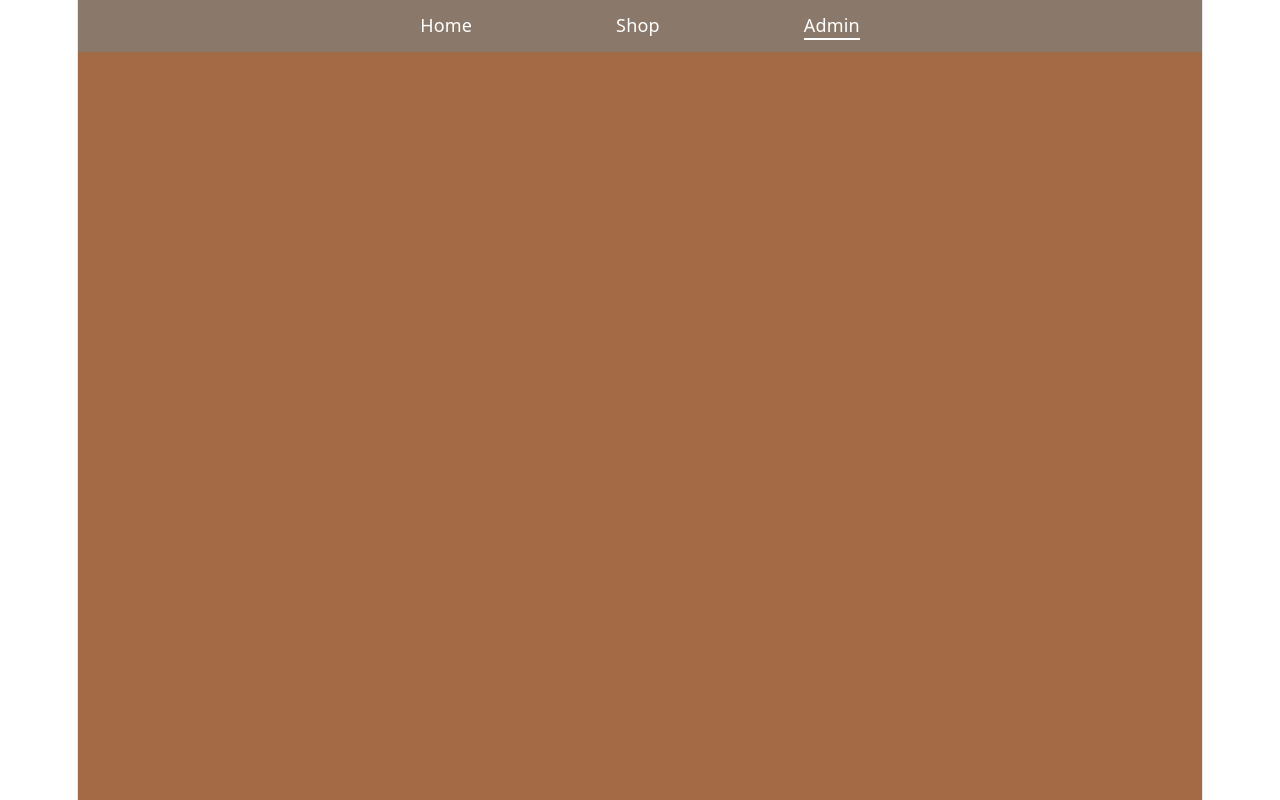
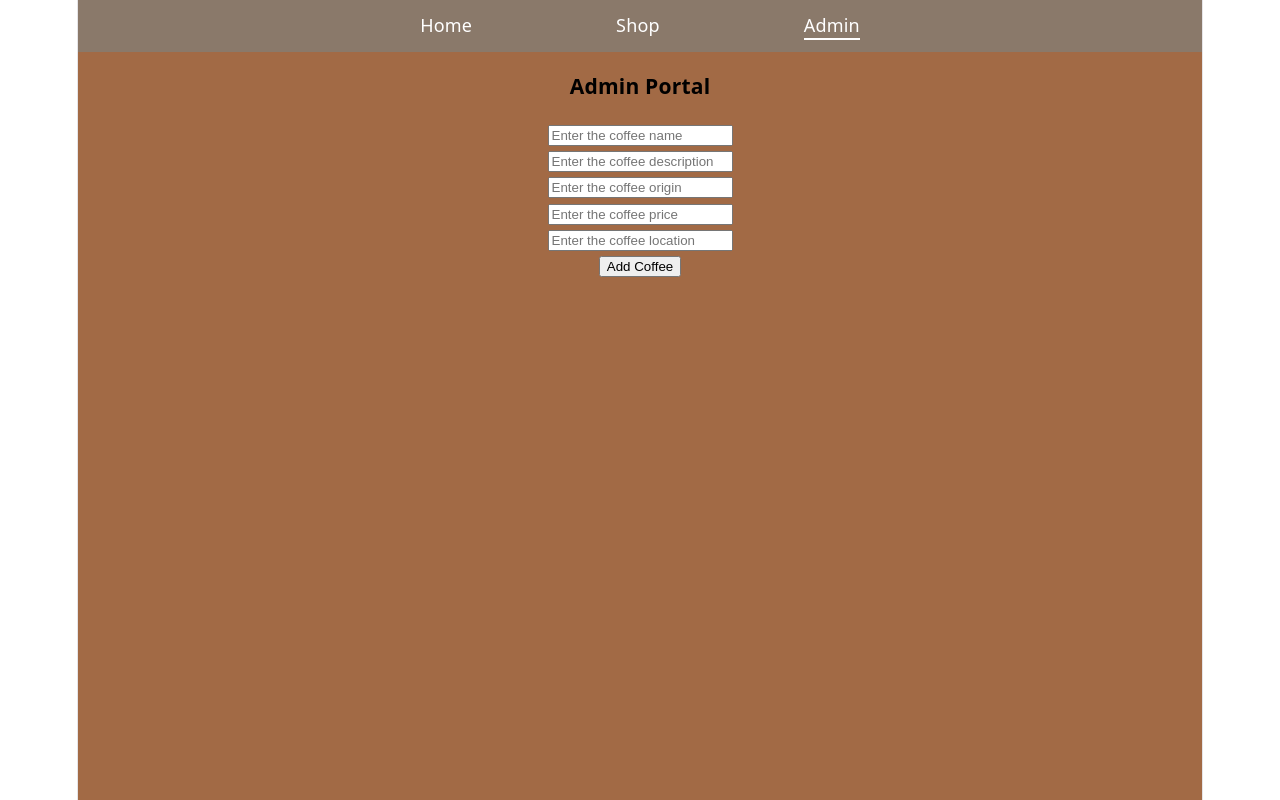
Before and after one commit to Matt20Swanberg/Summative_Lab-Building-a-React-Based-Personal-Project-Showcase-App, a React (Vite) app: page /admin in a window 1280 px wide. Built offline with nearby package versions, Linux system fonts and the light colour scheme.

Commit message:
Add admin portal and shared coffee state

```diff
--- a/src/App.jsx
+++ b/src/App.jsx
@@ -1,6 +1,7 @@
 import { BrowserRouter, Routes, Route } from "react-router-dom";
 
 import { useState } from 'react'
+import { coffees } from "./data/coffeeData";
 
 import NavBar from "./components/NavBar";
 import HomePage from "./pages/HomePage";
@@ -10,6 +11,7 @@ import AdminPortal from "./pages/AdminPortal";
 import './styles/App.css'
 
 function App() {
+  const [coffeeList, setCoffeeList] = useState(coffees);
   const [count, setCount] = useState(0)
 
   return (
@@ -19,8 +21,8 @@ function App() {
 
         <Routes>
           <Route path="/" element={<HomePage />} />
-          <Route path="/shop" element={<ShopPage />} />
-          <Route path="/admin" element={<AdminPortal />} />
+          <Route path="/shop" element={<ShopPage coffeeList={coffeeList} />} />
+          <Route path="/admin" element={<AdminPortal coffeeList={coffeeList} setCoffeeList={setCoffeeList}/>} />
         </Routes>
 
       </BrowserRouter>
--- a/src/pages/AdminPortal.jsx
+++ b/src/pages/AdminPortal.jsx
@@ -1,5 +1,95 @@
+import { useState } from "react";
 
-function AdminPortal() {
+function AdminPortal({ coffeeList, setCoffeeList }) {
+
+    const [newCoffee, setNewCoffee] = useState({
+        name: "",
+        description: "",
+        origin: "",
+        price: "",
+        location: ""
+    });
+
+    const handleChange = (event) => {
+        const { name, value } = event.target;
+
+        setNewCoffee({ ...newCoffee, [name]: value })
+    };
+
+    const handleSubmit = (event) => {
+        event.preventDefault();
+
+        const coffeeToAdd = {
+            id: coffeeList.length + 1,
+            ...newCoffee,
+            price: Number(newCoffee.price),
+        }
+
+        setCoffeeList([...coffeeList, coffeeToAdd]);
+
+        setNewCoffee({
+            name: "",
+            description: "",
+            origin: "",
+            price: "",
+            location: "",
+        })
+    };
+
+    return (
+        <div className="container">
+            <form className="add-coffee-form" onSubmit={handleSubmit}>
+                <h3>Admin Portal</h3>
+
+                <input
+                    name="name"
+                    type="text"
+                    placeholder="Enter the coffee name"
+                    className="input-text"
+                    value={newCoffee.name}
+                    onChange={handleChange}
+                />
+                <br />
+                <input
+                    name="description"
+                    type="text"
+                    placeholder="Enter the coffee description"
+                    className="input-text"
+                    value={newCoffee.description}
+                    onChange={handleChange}
+                />
+                <br />
+                <input
+                    name="origin"
+                    type="text"
+                    placeholder="Enter the coffee origin"
+                    className="input-text"
+                    value={newCoffee.origin}
+                    onChange={handleChange}
+                />
+                <br />
+                <input
+                    name="price"
+                    type="text"
+                    placeholder="Enter the coffee price"
+                    className="input-text"
+                    value={newCoffee.price}
+                    onChange={handleChange}
+                />
+                <br />
+                <input
+                    name="location"
+                    type="text"
+                    placeholder="Enter the coffee location"
+                    className="input-text"
+                    value={newCoffee.location}
+                    onChange={handleChange}
+                />
+                <br />
+                <button type="submit">Add Coffee</button>
+            </form>
+        </div>
+    )
 
 }
 
--- a/src/pages/ShopPage.jsx
+++ b/src/pages/ShopPage.jsx
@@ -1,13 +1,12 @@
 import { useState } from "react";
-import { coffees } from "../data/coffeeData";
 import CoffeeCard from "../components/CoffeeCard.jsx";
 
-function ShopPage() {
+function ShopPage({ coffeeList }) {
 
     const [searchTerm, setSearchTerm] = useState("");
     const [selectedLocation, setSelectedLocation] = useState("All");
 
-    const filteredCoffees = coffees.filter((coffee) => {
+    const filteredCoffees = coffeeList.filter((coffee) => {
         const searchMatch = (
             coffee.name.toLowerCase().includes(searchTerm.toLowerCase()) ||
             coffee.description.toLowerCase().includes(searchTerm.toLowerCase()) ||
```
